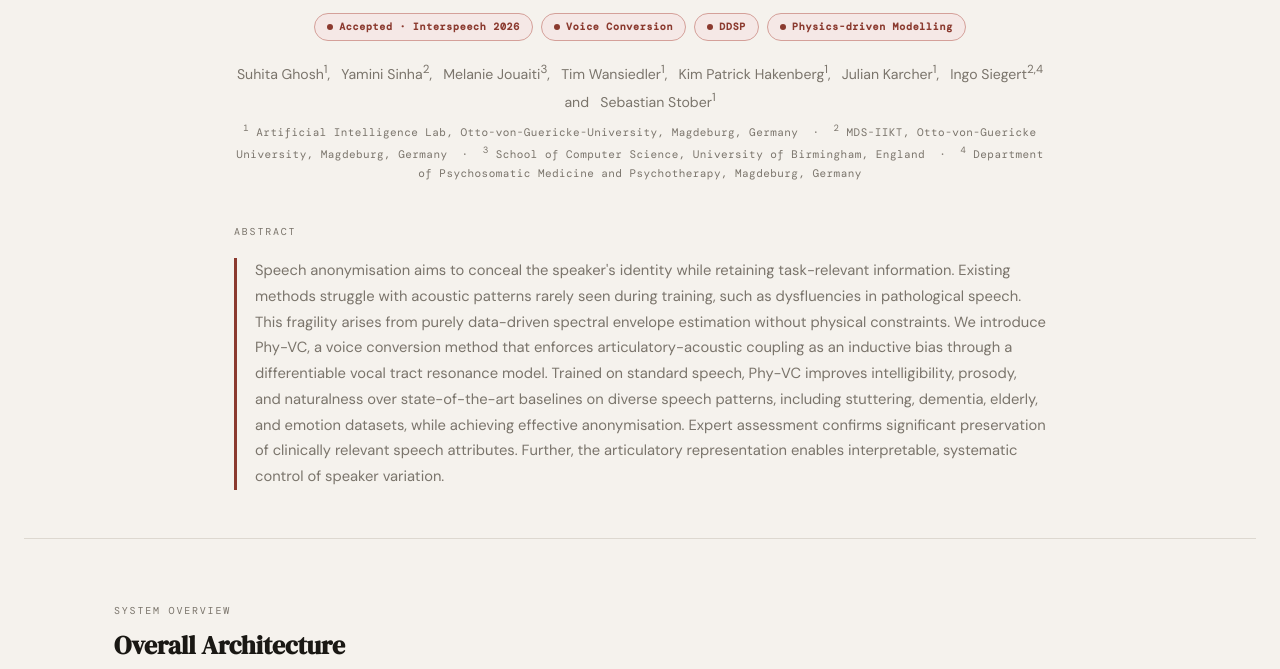
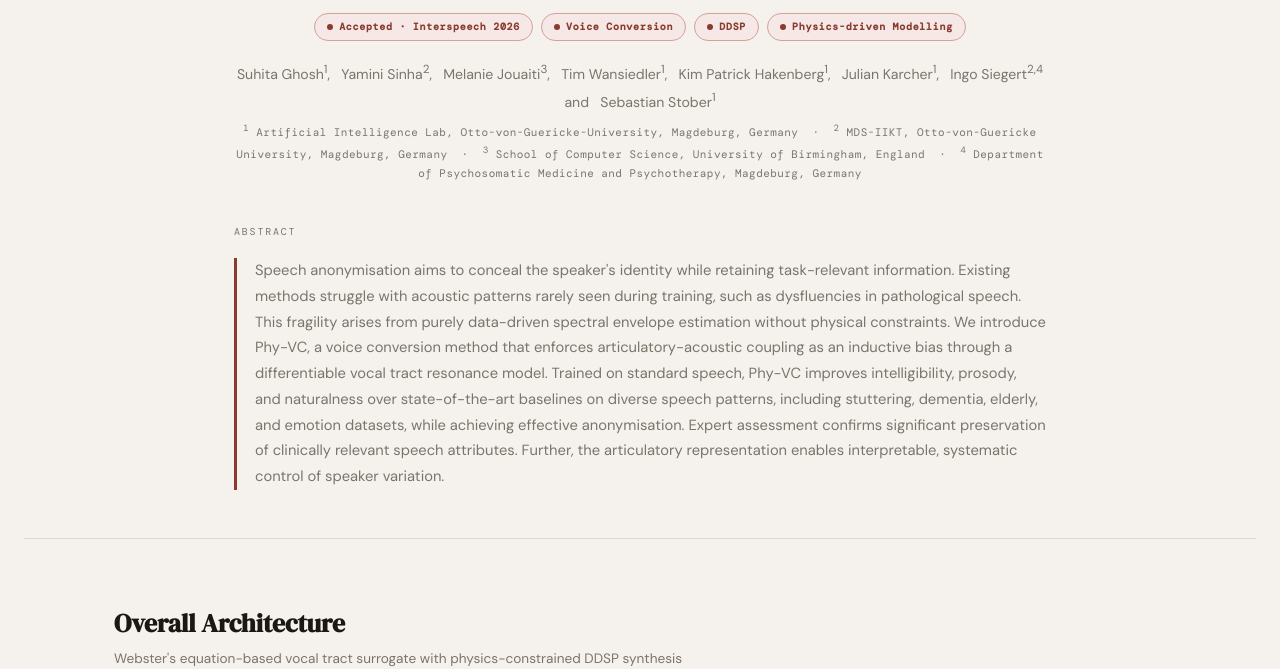
Before and after one commit to suhitaghosh10/phy-vc, a plain HTML site: page index.html in a window 1280 px wide. Shown: the part 143-812 px from the top of the page. Drawn offline with nearby package versions, Linux system fonts and the light colour scheme.

Commit message:
Update index.html

```diff
--- a/index.html
+++ b/index.html
@@ -243,7 +243,7 @@
   ARCHITECTURE DIAGRAM
 ══════════════════════════════════════ -->
 <div class="arch-wrap">
-  <p class="section-title">System Overview</p>
+<!--  <p class="section-title">System Overview</p>-->
   <h2>Overall Architecture</h2>
   <p class="section-desc" style="margin-bottom:20px;">Webster's equation-based vocal tract surrogate with physics-constrained DDSP synthesis</p>
   <div class="arch-card">
```
